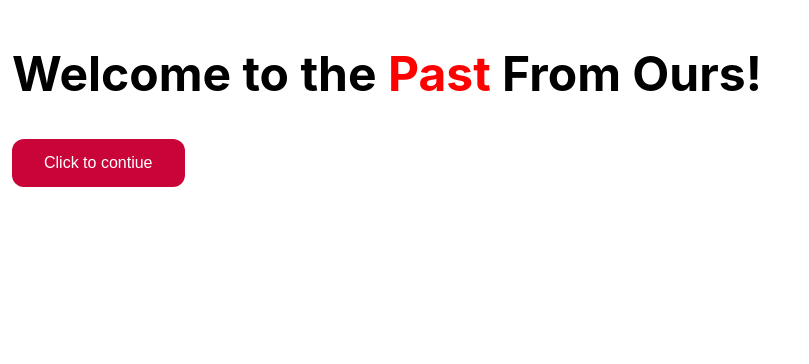
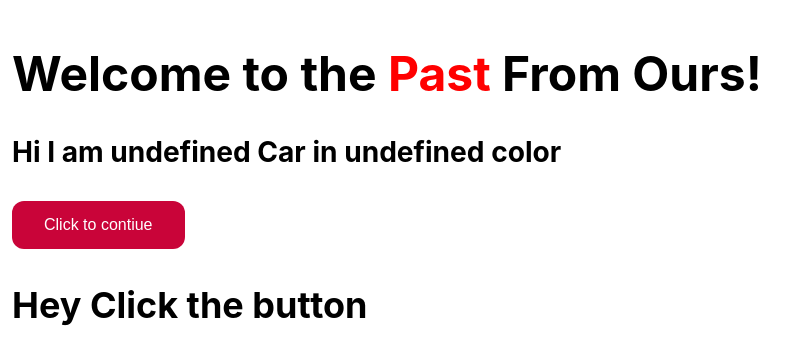
Before and after one commit to Bh-Gobi-7-shan/FirstReactApplication, a React (Vite) app in the folder LearnReactJs/: page / in a window 1280 px wide. Shown: the top 364 px of the page, without its empty margins (0-809 px from the left). Built offline with nearby package versions, Linux system fonts and the light colour scheme.

Commit message:
Send
Some practise

```diff
--- a/LearnReactJs/src/App.jsx
+++ b/LearnReactJs/src/App.jsx
@@ -2,13 +2,16 @@ import React from 'react';
 import './App.css';
 import WelcomePrint from './welcome.jsx'; // Adjust the path based on your file structure
 import ButtonEvent from './ButtonEvent.jsx';
+import Hi from './Components/HiClass.jsx';
 
 function App() {
+
+
   return (
     <div className="App">
       <WelcomePrint />
-      <ButtonEvent/>
-
+      <ButtonEvent />
+      <Hi />
     </div>
   );
 }
--- a/LearnReactJs/src/ButtonEvent.jsx
+++ b/LearnReactJs/src/ButtonEvent.jsx
@@ -1,7 +1,7 @@
 import './App.css';
 function ButtonEvent() {
 
-    const ButtonClick = () =>{
+    function ButtonClick(){
         console.log("Button Clicked")
 
     }
--- /dev/null
+++ b/LearnReactJs/src/Components/HiClass.jsx
@@ -0,0 +1,16 @@
+import React from "react";
+class Hi extends React.Component{
+    render(){
+        return(
+            <>
+            <h2>Hey Click the button</h2>
+            </>
+        )
+    }
+
+
+}
+
+
+
+export default Hi;
--- a/LearnReactJs/src/welcome.jsx
+++ b/LearnReactJs/src/welcome.jsx
@@ -1,11 +1,17 @@
 import './App.css';
-function welcomePrint() {
+function welcomePrint(props) {
     const changeName = ["Past", "Present", "Future"];
     let output = Math.floor(Math.random() * 3);
+    const { SendName, SendColor } = props;
+    console.log('Props:',props);
+
+    const text = `Hi I am ${SendName} Car in ${SendColor} color`
 
     return(
+        <>
         <h1>Welcome to the <span id='output'>{changeName[output]}</span> From Ours! </h1>
-
+        <h3>{text}</h3>
+        </>
     )
 
 }
```
Also changed, not shown: LearnReactJs/src/Props.jsx (added, +9 -0 lines).
